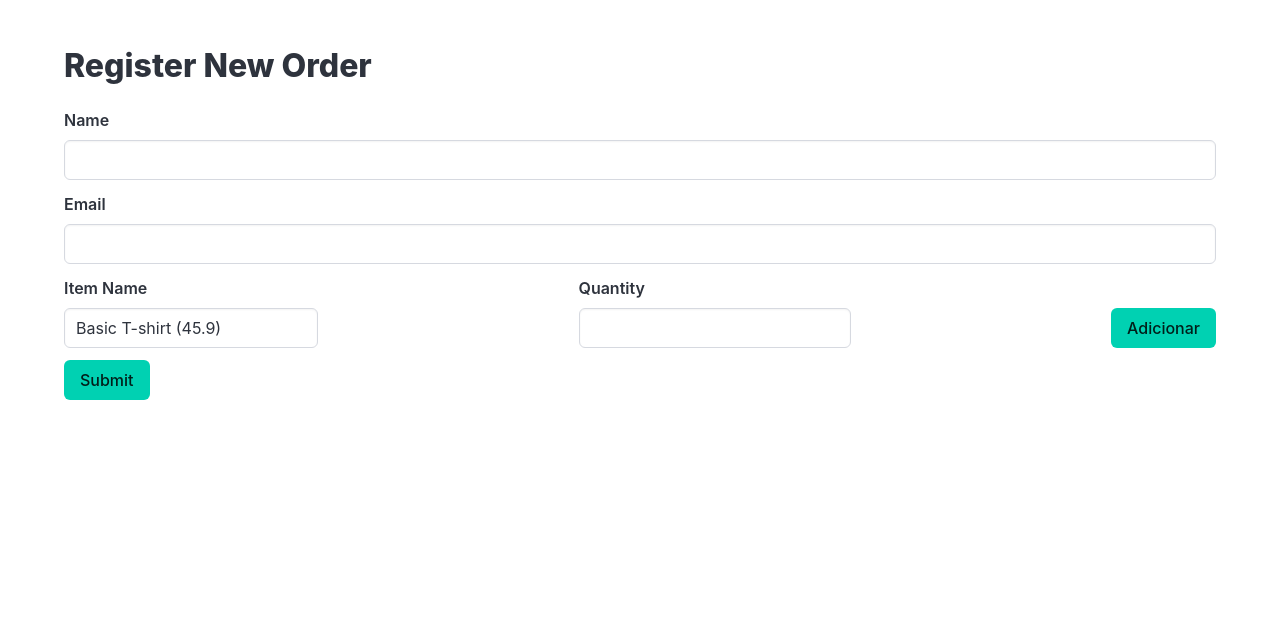
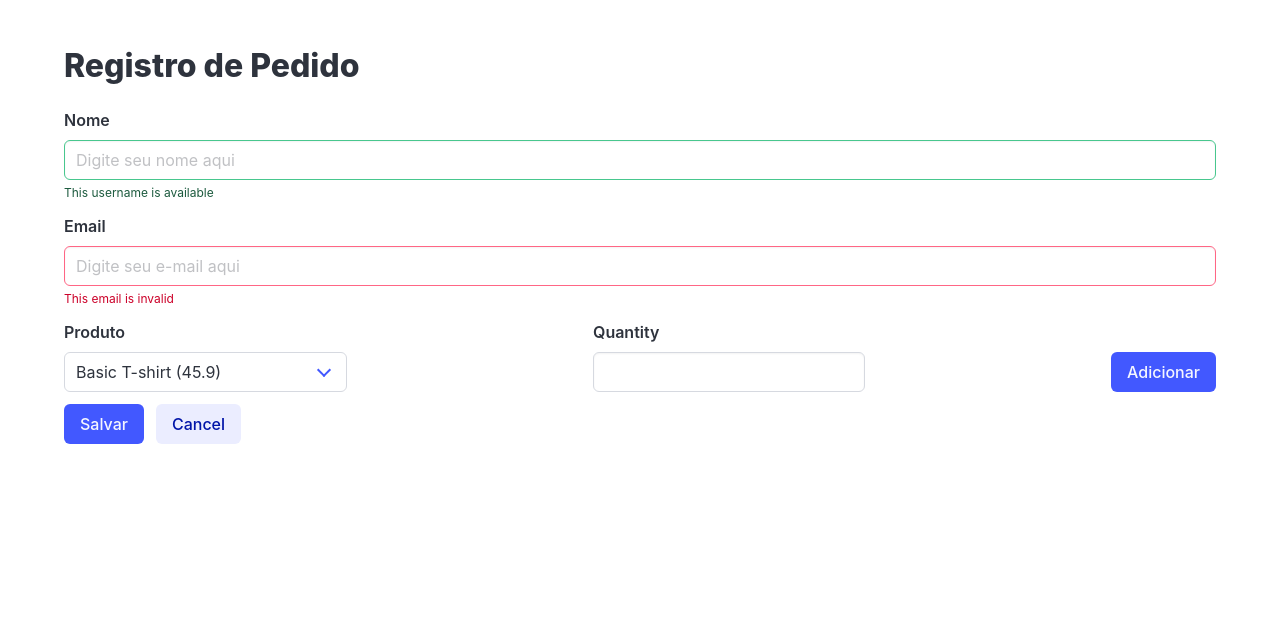
Before and after one commit to cicerokze/dev-full-python, a FastAPI app: page /order in a window 1280 px wide. Shown: the top 643 px of the page. Run offline with FastAPI, Linux system fonts and the light colour scheme.

Commit message:
feat(frontend): atualiza layout do formulario de registro de pedido

```diff
--- a/app/frontend/templates/order_form.html
+++ b/app/frontend/templates/order_form.html
@@ -2,20 +2,36 @@
 {% block content %}
   <section class="section">
     <div class="container">
-    <h1 class="title">Register New Order</h1>
-    <form method="post" action="/api/order-create">
+      <h1 class="title">Registro de Pedido</h1>
+      <form method="post" action="/api/orders" hx-trigger="submit">
+
         <div class="field">
-        <label class="label">Name</label>
-        <input class="input" name="customer_name" required>
+          <label class="label">Nome</label>
+          <div class="control has-icons-right">
+            <input class="input is-success" type="text" placeholder="Digite seu nome aqui" required>
+            <span class="icon is-small is-left">
+              <i class="fas fa-user"></i>
+            </span>
+            <span class="icon is-small is-right">
+              <i class="fas fa-check"></i>
+            </span>
           </div>
+          <p class="help is-success">This username is available</p>
+        </div>
+
         <div class="field">
           <label class="label">Email</label>
-        <input class="input" type="email" name="customer_email" required>
+          <div class="control has-icons-right">
+            <input class="input is-danger" type="email" placeholder="Digite seu e-mail aqui" required>
+            <span class="icon is-medium is-left">
+              <i class="fas fa-envelope"></i>
+            </span>
+            <span class="icon is-medium is-right">
+              <i class="fas fa-exclamation-triangle"></i>
+            </span>
           </div>
-      <!--  <div class="field">
-        <label class="label">Order Date</label>
-        <input class="input" type="datetime-local" name="order_date" required>
-      </div> -->
+          <p class="help is-danger">This email is invalid</p>
+        </div>
 
         {%
           set items = [
@@ -44,25 +60,41 @@
 
         <!-- Dynamically adding items will be enhanced with HTMX later -->
         <div class="is-flex is-justify-content-space-between">
+
           <div class="field">
-          <label class="label">Item Name</label>
-          <select class="input" id="items">
+            <label class="label">Produto</label>
+            <div class="control">
+              <div class="select">
+                <select class="select" id="items">
                   {% for item in items %}
-            <option value="{{ item.name }}" name="{{ item.name }}" required>{{ item.name }} ({{ item.unit_price }})
-            </option>
+                    <option value="{{ item.name }}" name="{{ item.name }}" required>{{ item.name }} ({{ item.unit_price }})</option>
                   {% endfor %}
                 </select>
               </div>
-        <div class="field">
-          <label class="label">Quantity</label>
-          <input class="input" type="number" name="quantity" required>
-        </div>
-        <div class="field is-align-content-end mb-3">
-          <button class="button is-primary">Adicionar</button>
             </div>
           </div>
 
-      <button class="button is-primary" type="submit">Submit</button>
+          <div class="field">
+            <label class="label">Quantity</label>
+            <input class="input" type="number" name="quantity" min="0" required>
+          </div>
+
+          <div class="field is-align-content-end mb-3">
+            <div class="control">
+              <button class="button is-link">Adicionar</button>
+            </div>
+          </div>
+        </div>
+
+        <div class="field is-grouped">
+          <div class="control">
+            <button class="button is-link">Salvar</button>
+          </div>
+          <div class="control">
+            <button class="button is-link is-light">Cancel</button>
+          </div>
+        </div>
+
       </form>
     </div>
   </section>
```
Lines whose indentation alone changed are shown as unchanged.
